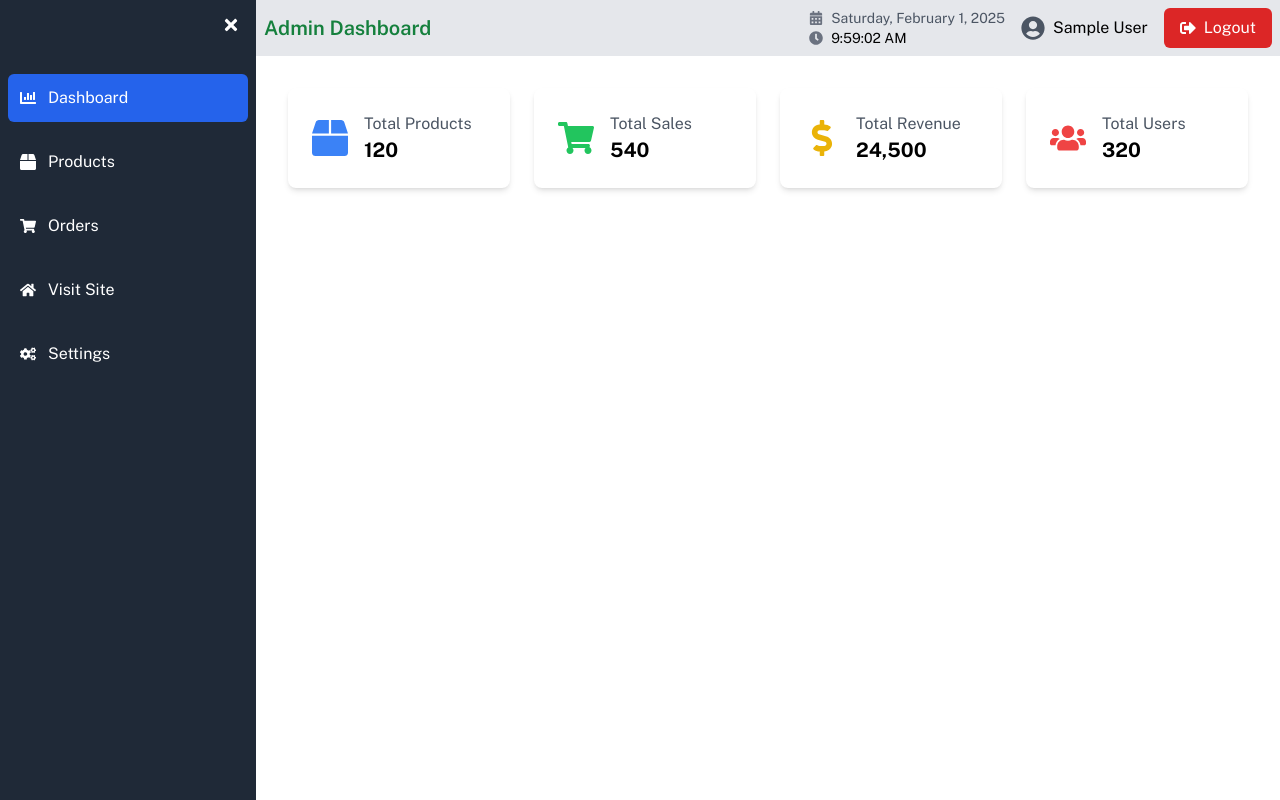
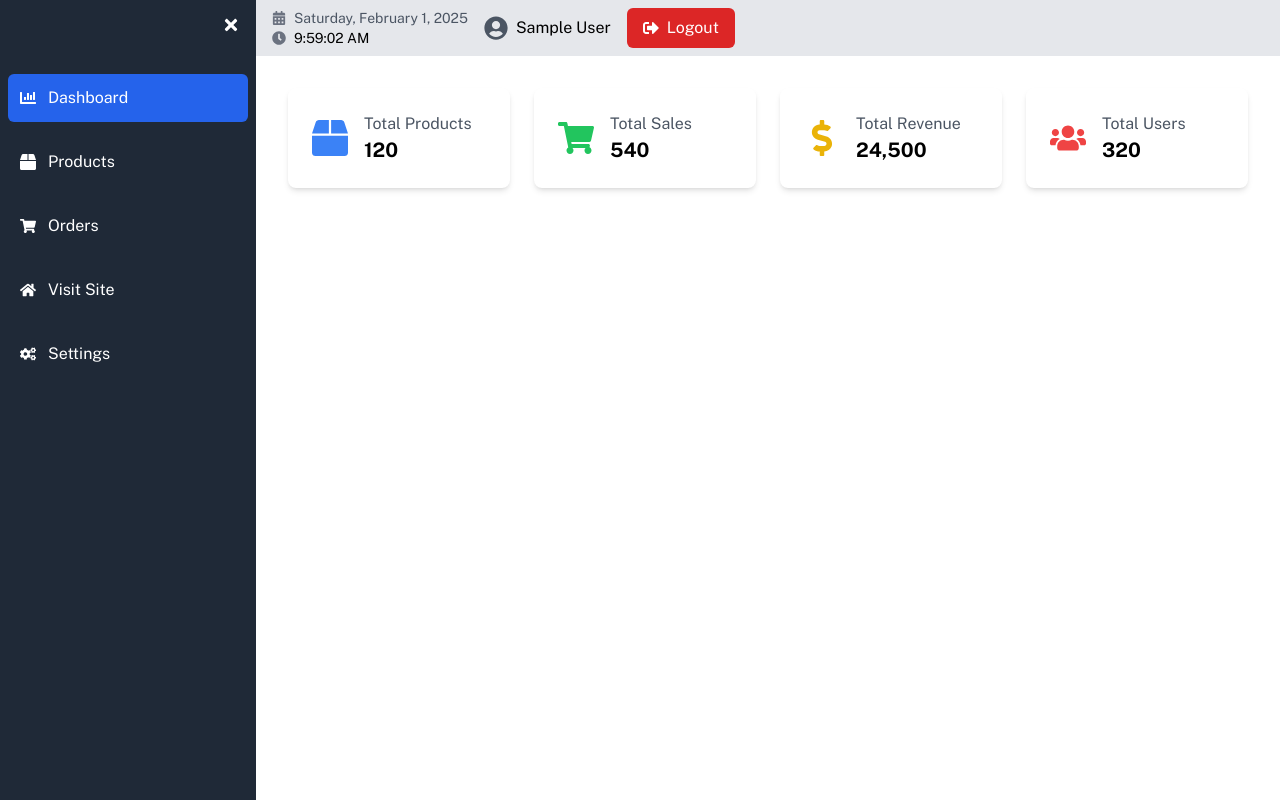
Before and after one commit to Anagho/gmc-ecom-demo, a React (Vite) app in the folder frontend/: page /admin in a window 1280 px wide. Built offline with nearby package versions, Linux system fonts and the light colour scheme; no server answers; sample sign-in values are in the browser's storage.

Commit message:
updated admin dashboard

```diff
--- a/frontend/src/components/admin/AdminNavbar.jsx
+++ b/frontend/src/components/admin/AdminNavbar.jsx
@@ -28,8 +28,8 @@ const AdminNavbar = () => {
   });
 
   return (
-    <nav className="bg-gray-200 shadow-md p-2 flex justify-between items-center">
-      <h1 className="font-semibold text-lg md:text-xl text-green-700">Admin Dashboard</h1>
+    <nav className="bg-gray-200 shadow-md p-2 px-4 flex justify-between items-center">
+      <h1 className="font-semibold hidden text-lg md:text-xl text-green-700">Admin Dashboard</h1>
       <div className="flex items-center gap-6 md:gap-4 sm:gap-2 whitespace-nowrap">
         {/* Date & Time */}
         <div className="hidden md:flex flex-col text-center text-sm">
```
